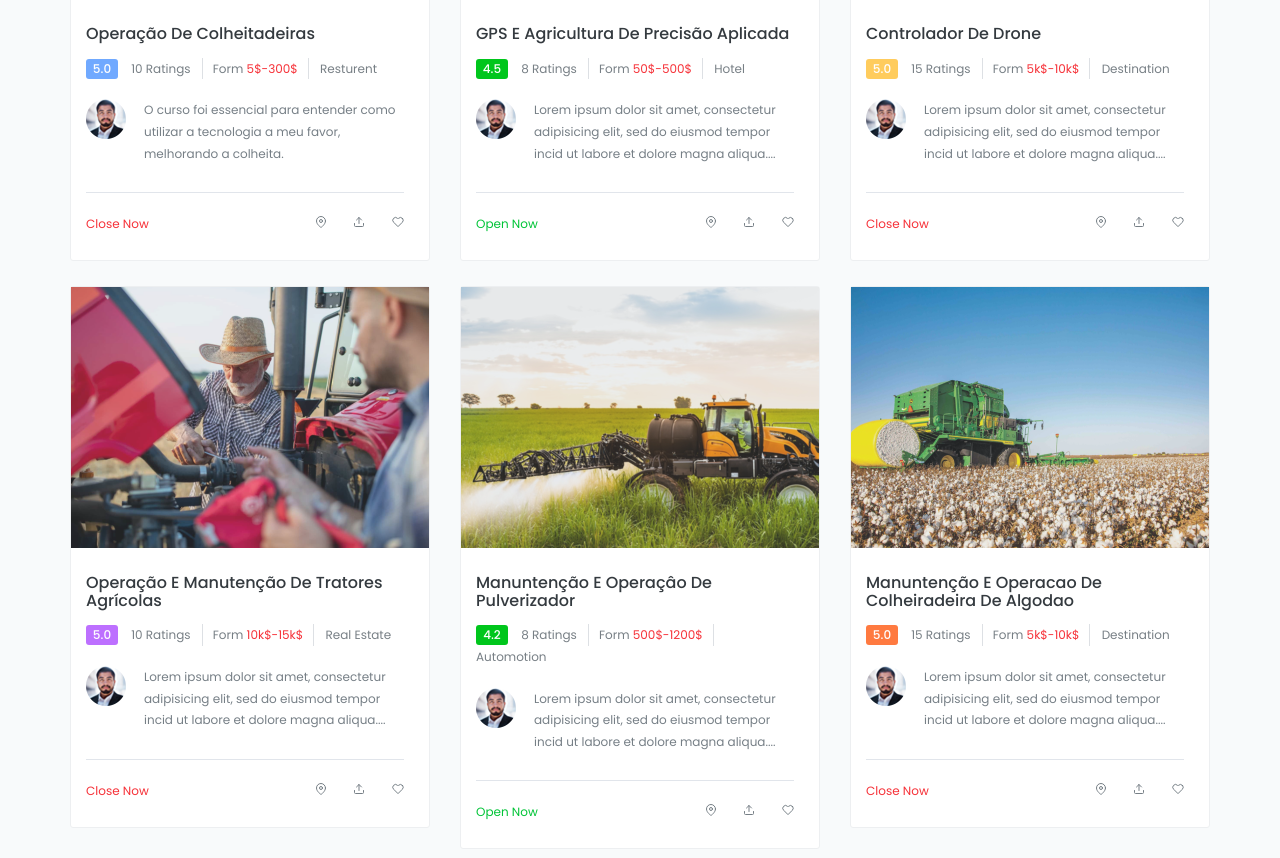
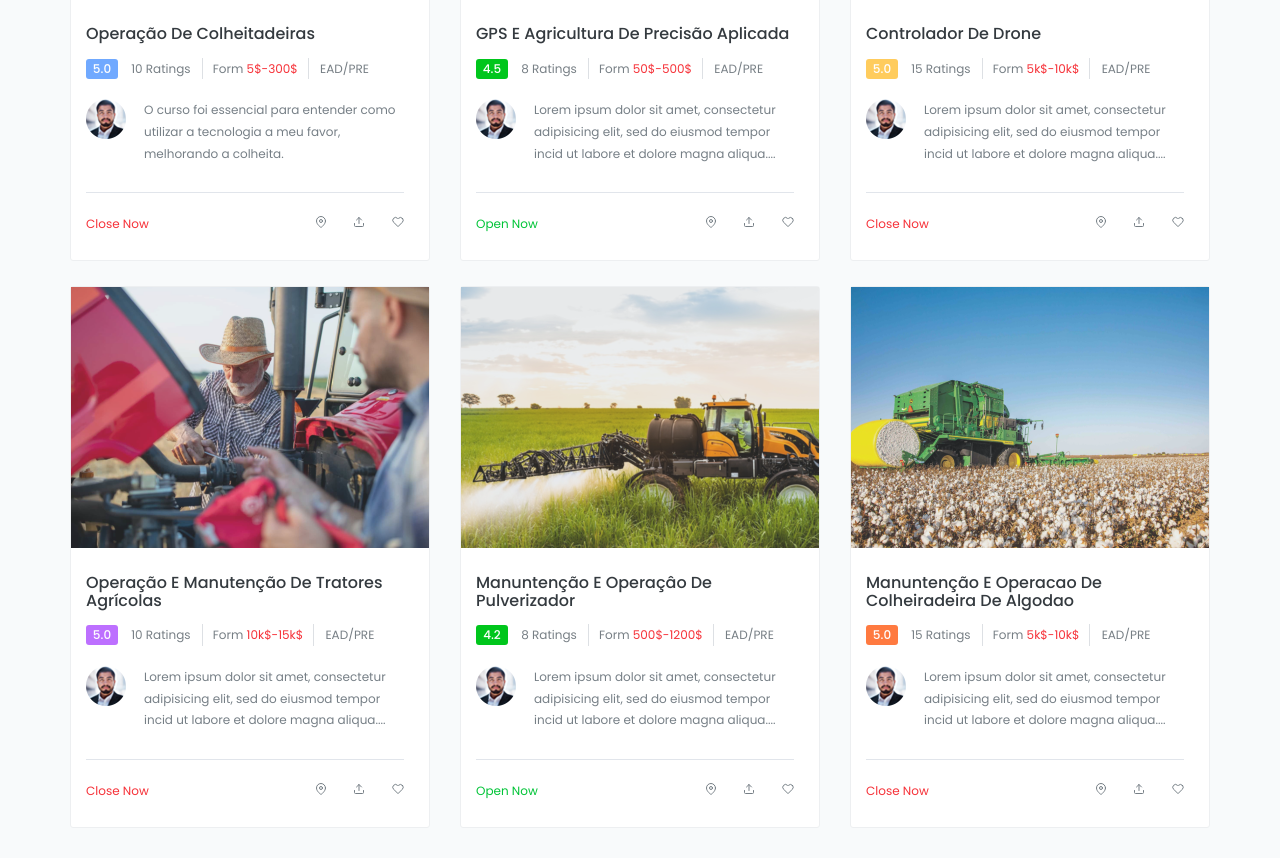
Before and after one commit to AdesonVaz11/GP, a plain HTML site: page index.html in a window 1280 px wide. Shown: the part 2566-3424 px from the top of the page. Drawn offline with nearby package versions, Linux system fonts and the light colour scheme.

Commit message:
Update index.html

```diff
--- a/index.html
+++ b/index.html
@@ -351,7 +351,7 @@
 											form
 											<span class="explore-price">5$-300$</span>
 										</span>
-										 <a href="#">resturent</a>
+										 <a href="#">EAD/PRE</a>
 									</p>
 									<div class="explore-person">
 										<div class="row">
@@ -417,7 +417,7 @@
 											form
 											<span class="explore-price">50$-500$</span>
 										</span>
-										 <a href="#">hotel</a>
+										 <a href="#">EAD/PRE</a>
 									</p>
 									<div class="explore-person">
 										<div class="row">
@@ -483,7 +483,7 @@
 											form
 											<span class="explore-price">5k$-10k$</span>
 										</span>
-										 <a href="#">destination</a>
+										 <a href="#">EAD/PRE</a>
 									</p>
 									<div class="explore-person">
 										<div class="row">
@@ -549,7 +549,7 @@
 											form
 											<span class="explore-price">10k$-15k$</span>
 										</span>
-										 <a href="#">real estate</a>
+										 <a href="#">EAD/PRE</a>
 									</p>
 									<div class="explore-person">
 										<div class="row">
@@ -615,7 +615,7 @@
 											form
 											<span class="explore-price">500$-1200$</span>
 										</span>
-										 <a href="#">automotion</a>
+										 <a href="#">EAD/PRE</a>
 									</p>
 									<div class="explore-person">
 										<div class="row">
@@ -683,7 +683,7 @@
 											form
 											<span class="explore-price">5k$-10k$</span>
 										</span>
-										 <a href="#">destination</a>
+										 <a href="#">EAD/PRE</a>
 									</p>
 									<div class="explore-person">
 										<div class="row">
```
